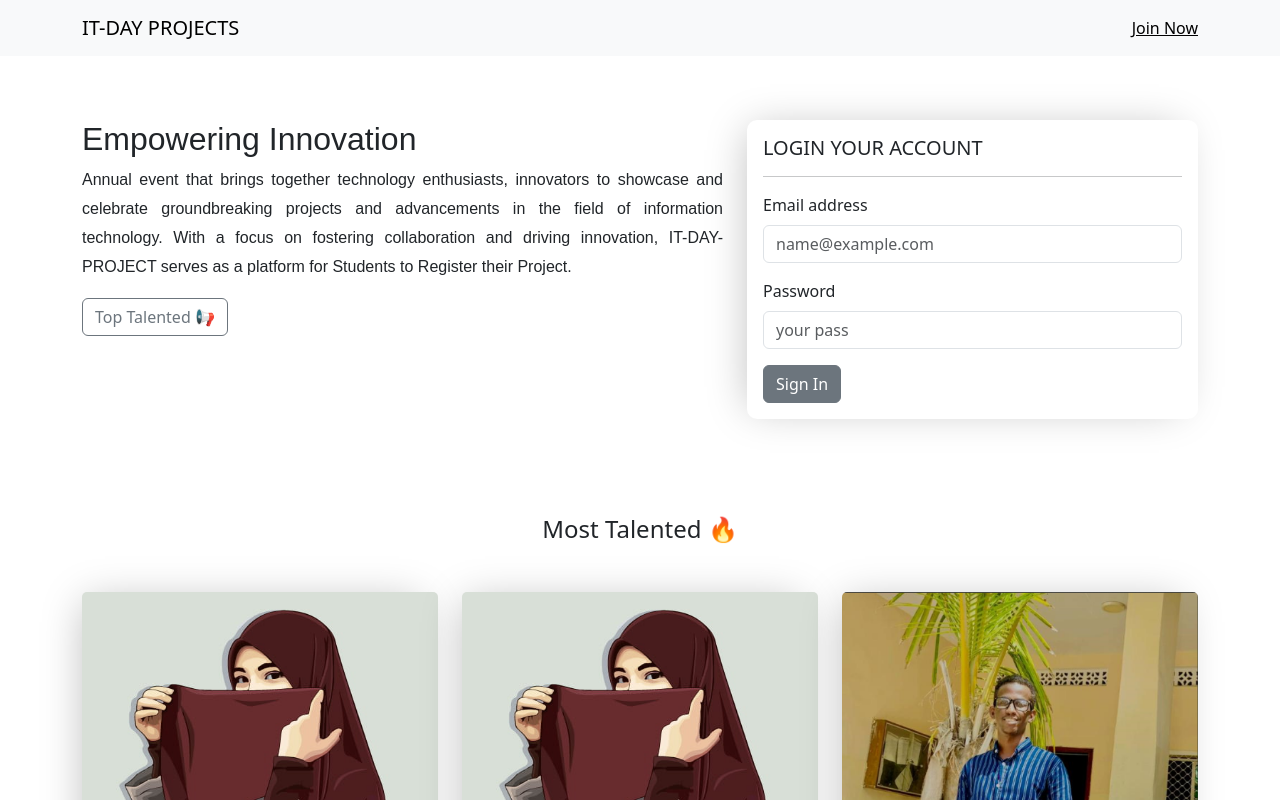
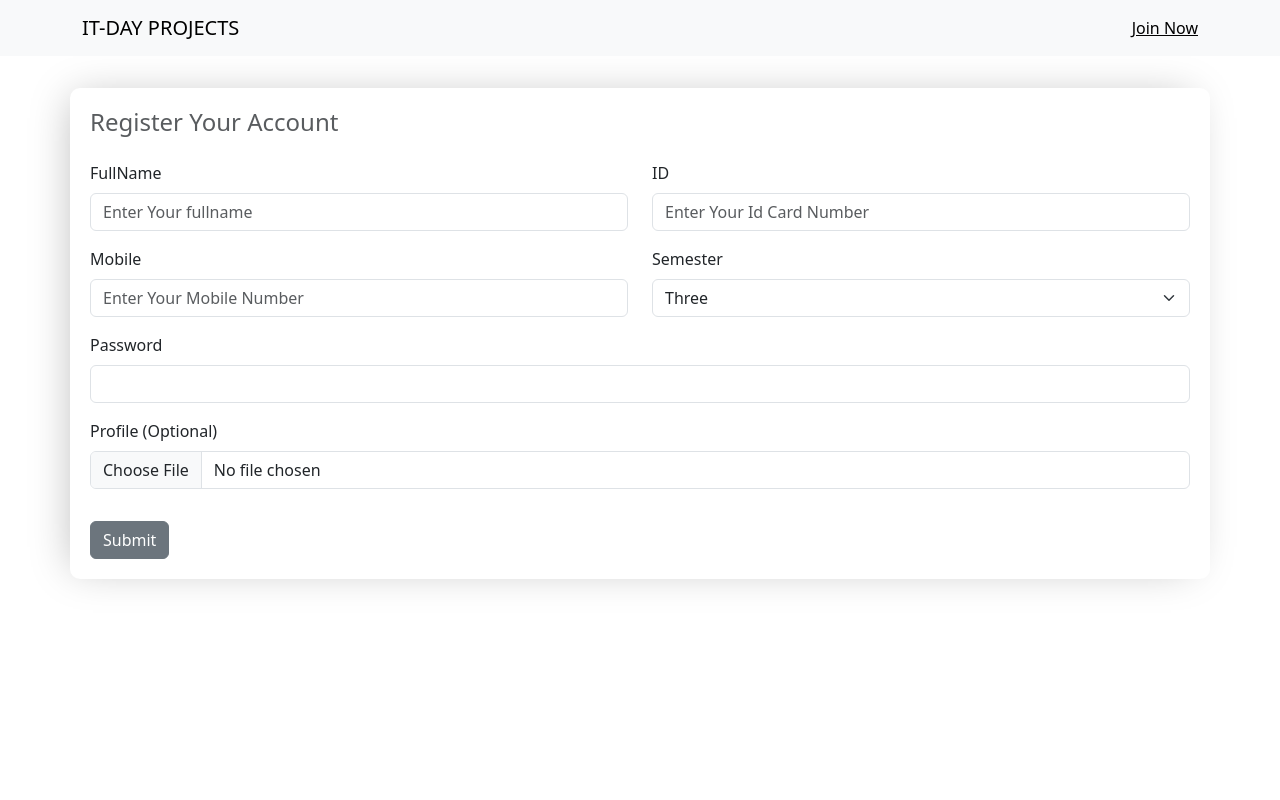
Before and after one commit to EngAmiin/IT-DAY-PROECTS-TICKETING-JUST-EVENTS, a React (Vite) app in the folder client/: page / in a window 1280 px wide. Shown: the top 800 px of the page. Built offline with nearby package versions, Linux system fonts and the light colour scheme.

Commit message:
adding register page

```diff
--- a/client/src/App.jsx
+++ b/client/src/App.jsx
@@ -4,6 +4,7 @@ import Banner from './components/Banner'
 import { Box, Container } from "@mui/material";
 import TopTalents from './components/TopTalents';
 import Footer from './components/Footer';
+import Register from './pages/Register';
 function App() {
   const [count, setCount] = useState(0)
 
@@ -11,9 +12,12 @@ function App() {
     <Box>
       <Nav />
       <Container>
-        <Banner />
+      <Register/>
+
+      {/* real */}
+        {/* <Banner />
           <TopTalents/>
-          <Footer/>
+          <Footer/> */}
       </Container>
 
     </Box>
--- a/client/src/custom/style.css
+++ b/client/src/custom/style.css
@@ -1,5 +1,10 @@
 .box-shadow{
     box-shadow: -8px -1px 40px -11px rgba(0,0,0,0.27);
 -webkit-box-shadow: -8px -1px 40px -11px rgba(0,0,0,0.27);
--moz-box-shadow: -8px -1px 40px -11px rgba(0,0,0,0.27)
+-moz-box-shadow: -8px -1px 40px -11px rgba(0,0,0,0.27);
+
 }
+
+.border{
+    border: 2px solid gray
+}
--- /dev/null
+++ b/client/src/pages/Register.jsx
@@ -0,0 +1,92 @@
+import React from 'react'
+import Container from "react-bootstrap/Container";
+import Button from "react-bootstrap/Button";
+import Col from "react-bootstrap/Col";
+import Form from "react-bootstrap/Form";
+import Row from "react-bootstrap/Row";
+export default function Register() {
+  return (
+    <Container
+      className="box-shadow"
+      style={{
+        background: "white",
+        "border-radius": "10px",
+        padding: "20px",
+        marginTop: "2rem",
+      }}
+    >
+      <h4 className="text-muted mb-4">Register Your Account</h4>
+      <Form>
+        <Row className="mb-3">
+          <Col lg={6} md={12} sm={12} xs={12} className="mb-2">
+            <Form.Group className="mb-2">
+              <Form.Label>FullName</Form.Label>
+              <Form.Control
+                className="border"
+                type="text"
+                placeholder="Enter Your fullname"
+              />
+            </Form.Group>
+          </Col>
+          <Col lg={6} md={12} sm={12} xs={12} className="mb-2">
+            <Form.Group className="mb-2">
+              <Form.Label>ID</Form.Label>
+              <Form.Control
+                className="border"
+
+                type="text"
+                placeholder="Enter Your Id Card Number"
+              />
+            </Form.Group>
+          </Col>
+          <Col lg={6} md={12} sm={12} xs={12} className="mb-2">
+            <Form.Group className="mb-2">
+              <Form.Label>Mobile</Form.Label>
+              <Form.Control
+                className="border"
+                type="number"
+                placeholder="Enter Your Mobile Number"
+              />
+            </Form.Group>
+          </Col>
+          <Col lg={6} md={12} sm={12} xs={12} className="mb-2">
+            <Form.Group className="mb-2">
+              <Form.Label>Semester</Form.Label>
+              <Form.Select
+                className="border"
+                aria-label="Default select example"
+              >
+                <option value="1">One</option>
+                <option value="2">Two</option>
+                <option value="3" selected>
+                  Three
+                </option>
+                <option value="4">Four</option>
+                <option value="5">Five</option>
+                <option value="6">Six</option>
+                <option value="7">Seven</option>
+                <option value="8">Eight</option>
+              </Form.Select>
+            </Form.Group>
+          </Col>
+          <Col lg={12} md={12} sm={12} xs={12} className="mb-2">
+            <Form.Group className="mb-2">
+              <Form.Label>Password</Form.Label>
+              <Form.Control className="border" type="password"></Form.Control>
+            </Form.Group>
+          </Col>
+          <Col lg={12} md={12} sm={12} xs={12} className="mb-2">
+            <Form.Group className="mb-2">
+              <Form.Label>Profile (Optional)</Form.Label>
+              <Form.Control className="border" type="file"></Form.Control>
+            </Form.Group>
+          </Col>
+        </Row>
+
+        <Button variant="secondary" type="submit">
+          Submit
+        </Button>
+      </Form>
+    </Container>
+  );
+}
```
